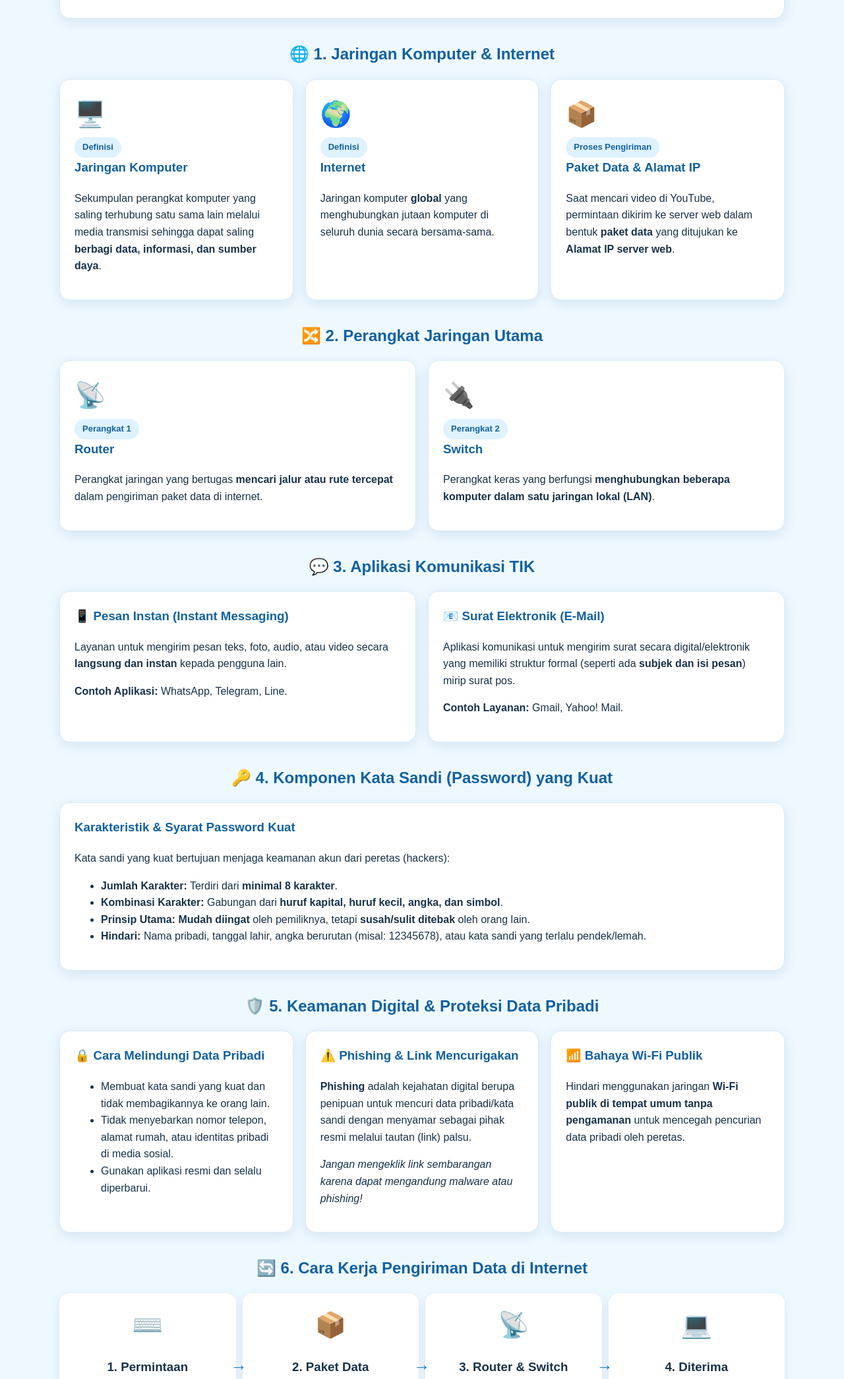
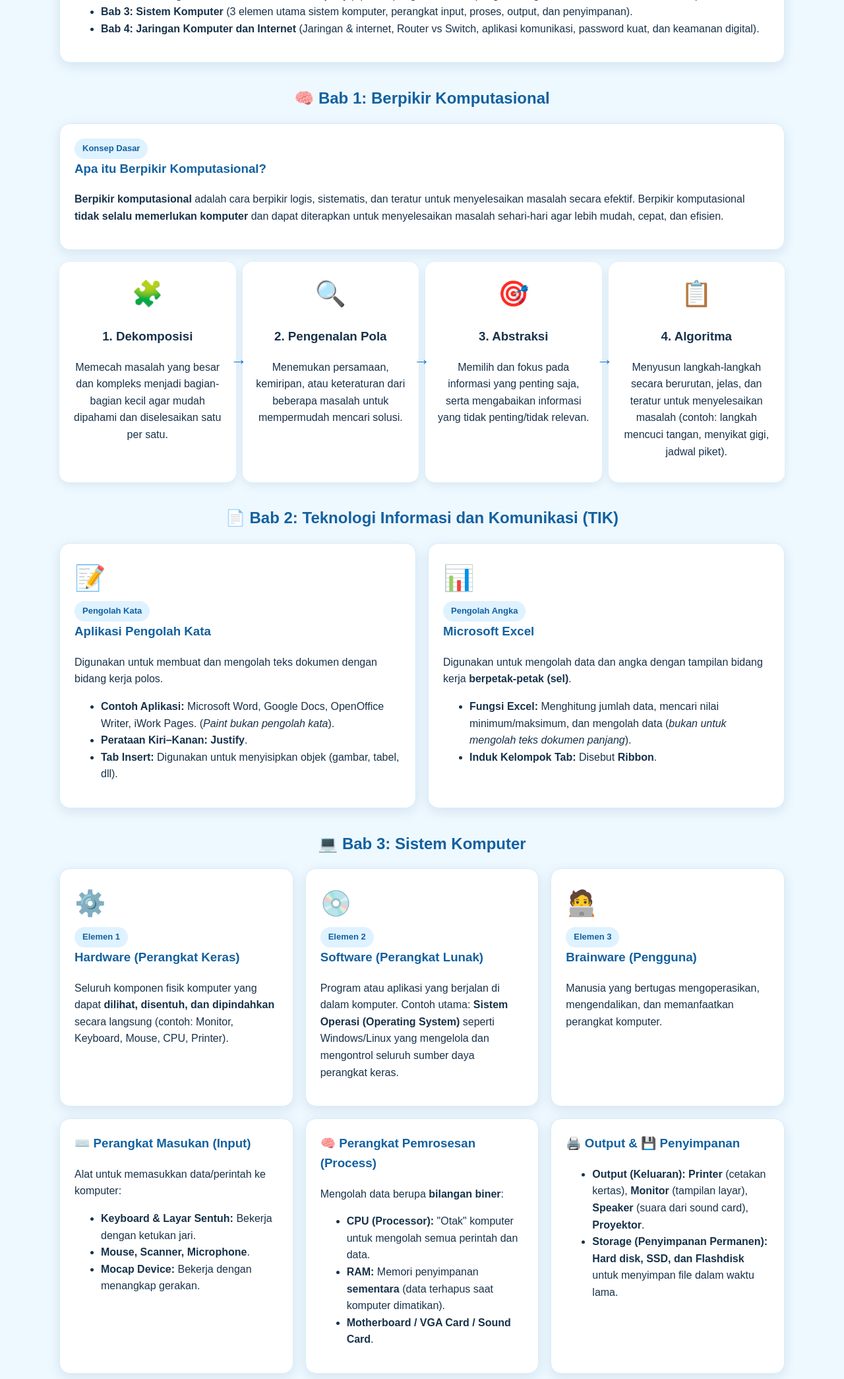
Before and after one commit to sujianduo/Rangkuman-5, a plain HTML site: page index.html in a window 1280 px wide. Shown: the part 416-2506 px from the top of the page at 66% size. Drawn offline with Linux system fonts and the light colour scheme.

Commit message:
Add files via upload

```diff
--- a/index.html
+++ b/index.html
@@ -3,7 +3,7 @@
 <head>
 <meta charset="UTF-8">
 <meta name="viewport" content="width=device-width, initial-scale=1.0">
-<title>Informatika Kelas 5 - Bab 4 Jaringan Komputer dan Internet</title>
+<title>Rangkuman SAS Informatika Kelas 5 - Semester I</title>
 <style>
 *{box-sizing:border-box}
 body{
@@ -81,7 +81,8 @@ table{
   border-collapse:collapse;
   background:white;
   border-radius:12px;
-  overflow:hidden
+  overflow:hidden;
+  margin-bottom:18px;
 }
 th,td{padding:12px;border:1px solid #d9e8f2;text-align:left}
 th{background:#dff2ff;color:#1261a0}
@@ -126,123 +127,181 @@ footer{
 <body>
 
 <header>
-  <h1>🌐 Jaringan Komputer dan Internet</h1>
-  <p>Informatika • Fase C Kelas V • Bab 4</p>
+  <h1>📚 Rangkuman Sumatif Akhir Semester (SAS) I</h1>
+  <p>Informatika • Fase C Kelas V • Semua Materi Semester I</p>
   <p>SD Widya Dharma Banjarmasin</p>
 </header>
 
 <main class="container">
 
-<h2 class="section-title">🎯 Ringkasan Utama Materi Sumatif</h2>
+<h2 class="section-title">🎯 Ringkasan Cakupan Materi SAS Semester I</h2>
 <div class="card">
-  <p><strong>Materi Sumatif Harian Bab 4 mencakup:</strong>
-  Konsep dasar jaringan komputer & Internet, fungsi Router dan Switch, pengiriman paket data & IP address, jenis aplikasi komunikasi (Pesan Instan vs Email), pembuatan Kata Sandi (Password) yang kuat, serta keamanan digital (Phishing, Link Fake, Wi-Fi Publik).</p>
+  <p><strong>Materi Sumatif Akhir Semester (SAS) I mencakup 4 Bab Utama:</strong></p>
+  <ul>
+    <li><strong>Bab 1: Berpikir Komputasional</strong> (Pengertian, manfaat, dan 4 pilar/komponen utama).</li>
+    <li><strong>Bab 2: Teknologi Informasi dan Komunikasi (TIK)</strong> (Aplikasi pengolah kata vs pengolah angka, antarmuka Ribbon, dan menu).</li>
+    <li><strong>Bab 3: Sistem Komputer</strong> (3 elemen utama sistem komputer, perangkat input, proses, output, dan penyimpanan).</li>
+    <li><strong>Bab 4: Jaringan Komputer dan Internet</strong> (Jaringan & internet, Router vs Switch, aplikasi komunikasi, password kuat, dan keamanan digital).</li>
+  </ul>
 </div>
 
-<h2 class="section-title">🌐 1. Jaringan Komputer & Internet</h2>
-<div class="grid">
-  <div class="card">
-    <div class="icon">🖥️</div>
-    <span class="badge">Definisi</span>
-    <h3>Jaringan Komputer</h3>
-    <p>Sekumpulan perangkat komputer yang saling terhubung satu sama lain melalui media transmisi sehingga dapat saling <strong>berbagi data, informasi, dan sumber daya</strong>.</p>
+<!-- BAB 1 -->
+<h2 class="section-title">🧠 Bab 1: Berpikir Komputasional</h2>
+<div class="card" style="margin-bottom:18px;">
+  <span class="badge">Konsep Dasar</span>
+  <h3>Apa itu Berpikir Komputasional?</h3>
+  <p><strong>Berpikir komputasional</strong> adalah cara berpikir logis, sistematis, dan teratur untuk menyelesaikan masalah secara efektif. Berpikir komputasional <strong>tidak selalu memerlukan komputer</strong> dan dapat diterapkan untuk menyelesaikan masalah sehari-hari agar lebih mudah, cepat, dan efisien.</p>
+</div>
+
+<div class="flow">
+  <div class="step">
+    <div class="icon">🧩</div>
+    <h3>1. Dekomposisi</h3>
+    <p>Memecah masalah yang besar dan kompleks menjadi bagian-bagian kecil agar mudah dipahami dan diselesaikan satu per satu.</p>
   </div>
-  <div class="card">
-    <div class="icon">🌍</div>
-    <span class="badge">Definisi</span>
-    <h3>Internet</h3>
-    <p>Jaringan komputer <strong>global</strong> yang menghubungkan jutaan komputer di seluruh dunia secara bersama-sama.</p>
+  <div class="step">
+    <div class="icon">🔍</div>
+    <h3>2. Pengenalan Pola</h3>
+    <p>Menemukan persamaan, kemiripan, atau keteraturan dari beberapa masalah untuk mempermudah mencari solusi.</p>
   </div>
-  <div class="card">
-    <div class="icon">📦</div>
-    <span class="badge">Proses Pengiriman</span>
-    <h3>Paket Data & Alamat IP</h3>
-    <p>Saat mencari video di YouTube, permintaan dikirim ke server web dalam bentuk <strong>paket data</strong> yang ditujukan ke <strong>Alamat IP server web</strong>.</p>
+  <div class="step">
+    <div class="icon">🎯</div>
+    <h3>3. Abstraksi</h3>
+    <p>Memilih dan fokus pada informasi yang penting saja, serta mengabaikan informasi yang tidak penting/tidak relevan.</p>
+  </div>
+  <div class="step">
+    <div class="icon">📋</div>
+    <h3>4. Algoritma</h3>
+    <p>Menyusun langkah-langkah secara berurutan, jelas, dan teratur untuk menyelesaikan masalah (contoh: langkah mencuci tangan, menyikat gigi, jadwal piket).</p>
   </div>
 </div>
 
-<h2 class="section-title">🔀 2. Perangkat Jaringan Utama</h2>
+<!-- BAB 2 -->
+<h2 class="section-title">📄 Bab 2: Teknologi Informasi dan Komunikasi (TIK)</h2>
 <div class="grid">
   <div class="card">
-    <div class="icon">📡</div>
-    <span class="badge">Perangkat 1</span>
-    <h3>Router</h3>
-    <p>Perangkat jaringan yang bertugas <strong>mencari jalur atau rute tercepat</strong> dalam pengiriman paket data di internet.</p>
+    <div class="icon">📝</div>
+    <span class="badge">Pengolah Kata</span>
+    <h3>Aplikasi Pengolah Kata</h3>
+    <p>Digunakan untuk membuat dan mengolah teks dokumen dengan bidang kerja polos.</p>
+    <ul>
+      <li><strong>Contoh Aplikasi:</strong> Microsoft Word, Google Docs, OpenOffice Writer, iWork Pages. (<em>Paint bukan pengolah kata</em>).</li>
+      <li><strong>Perataan Kiri–Kanan:</strong> <strong>Justify</strong>.</li>
+      <li><strong>Tab Insert:</strong> Digunakan untuk menyisipkan objek (gambar, tabel, dll).</li>
+    </ul>
   </div>
   <div class="card">
-    <div class="icon">🔌</div>
-    <span class="badge">Perangkat 2</span>
-    <h3>Switch</h3>
-    <p>Perangkat keras yang berfungsi <strong>menghubungkan beberapa komputer dalam satu jaringan lokal (LAN)</strong>.</p>
+    <div class="icon">📊</div>
+    <span class="badge">Pengolah Angka</span>
+    <h3>Microsoft Excel</h3>
+    <p>Digunakan untuk mengolah data dan angka dengan tampilan bidang kerja <strong>berpetak-petak (sel)</strong>.</p>
+    <ul>
+      <li><strong>Fungsi Excel:</strong> Menghitung jumlah data, mencari nilai minimum/maksimum, dan mengolah data (<em>bukan untuk mengolah teks dokumen panjang</em>).</li>
+      <li><strong>Induk Kelompok Tab:</strong> Disebut <strong>Ribbon</strong>.</li>
+    </ul>
   </div>
 </div>
 
-<h2 class="section-title">💬 3. Aplikasi Komunikasi TIK</h2>
+<!-- BAB 3 -->
+<h2 class="section-title">💻 Bab 3: Sistem Komputer</h2>
 <div class="grid">
   <div class="card">
-    <h3>📱 Pesan Instan (Instant Messaging)</h3>
-    <p>Layanan untuk mengirim pesan teks, foto, audio, atau video secara <strong>langsung dan instan</strong> kepada pengguna lain.</p>
-    <p><strong>Contoh Aplikasi:</strong> WhatsApp, Telegram, Line.</p>
+    <div class="icon">⚙️</div>
+    <span class="badge">Elemen 1</span>
+    <h3>Hardware (Perangkat Keras)</h3>
+    <p>Seluruh komponen fisik komputer yang dapat <strong>dilihat, disentuh, dan dipindahkan</strong> secara langsung (contoh: Monitor, Keyboard, Mouse, CPU, Printer).</p>
   </div>
   <div class="card">
-    <h3>📧 Surat Elektronik (E-Mail)</h3>
-    <p>Aplikasi komunikasi untuk mengirim surat secara digital/elektronik yang memiliki struktur formal (seperti ada <strong>subjek dan isi pesan</strong>) mirip surat pos.</p>
-    <p><strong>Contoh Layanan:</strong> Gmail, Yahoo! Mail.</p>
+    <div class="icon">💿</div>
+    <span class="badge">Elemen 2</span>
+    <h3>Software (Perangkat Lunak)</h3>
+    <p>Program atau aplikasi yang berjalan di dalam komputer. Contoh utama: <strong>Sistem Operasi (Operating System)</strong> seperti Windows/Linux yang mengelola dan mengontrol seluruh sumber daya perangkat keras.</p>
+  </div>
+  <div class="card">
+    <div class="icon">🧑‍💻</div>
+    <span class="badge">Elemen 3</span>
+    <h3>Brainware (Pengguna)</h3>
+    <p>Manusia yang bertugas mengoperasikan, mengendalikan, dan memanfaatkan perangkat komputer.</p>
   </div>
 </div>
 
-<h2 class="section-title">🔑 4. Komponen Kata Sandi (Password) yang Kuat</h2>
-<div class="card">
-  <h3>Karakteristik & Syarat Password Kuat</h3>
-  <p>Kata sandi yang kuat bertujuan menjaga keamanan akun dari peretas (hackers):</p>
-  <ul>
-    <li><strong>Jumlah Karakter:</strong> Terdiri dari <strong>minimal 8 karakter</strong>.</li>
-    <li><strong>Kombinasi Karakter:</strong> Gabungan dari <strong>huruf kapital, huruf kecil, angka, dan simbol</strong>.</li>
-    <li><strong>Prinsip Utama:</strong> <strong>Mudah diingat</strong> oleh pemiliknya, tetapi <strong>susah/sulit ditebak</strong> oleh orang lain.</li>
-    <li><strong>Hindari:</strong> Nama pribadi, tanggal lahir, angka berurutan (misal: 12345678), atau kata sandi yang terlalu pendek/lemah.</li>
-  </ul>
-</div>
-
-<h2 class="section-title">🛡️ 5. Keamanan Digital & Proteksi Data Pribadi</h2>
-<div class="grid">
+<div class="grid" style="margin-top:18px;">
   <div class="card">
-    <h3>🔒 Cara Melindungi Data Pribadi</h3>
+    <h3>⌨️ Perangkat Masukan (Input)</h3>
+    <p>Alat untuk memasukkan data/perintah ke komputer:</p>
     <ul>
-      <li>Membuat kata sandi yang kuat dan tidak membagikannya ke orang lain.</li>
-      <li>Tidak menyebarkan nomor telepon, alamat rumah, atau identitas pribadi di media sosial.</li>
-      <li>Gunakan aplikasi resmi dan selalu diperbarui.</li>
+      <li><strong>Keyboard & Layar Sentuh:</strong> Bekerja dengan ketukan jari.</li>
+      <li><strong>Mouse, Scanner, Microphone</strong>.</li>
+      <li><strong>Mocap Device:</strong> Bekerja dengan menangkap gerakan.</li>
     </ul>
   </div>
   <div class="card">
-    <h3>⚠️ Phishing & Link Mencurigakan</h3>
-    <p><strong>Phishing</strong> adalah kejahatan digital berupa penipuan untuk mencuri data pribadi/kata sandi dengan menyamar sebagai pihak resmi melalui tautan (link) palsu.</p>
-    <p><em>Jangan mengeklik link sembarangan karena dapat mengandung malware atau phishing!</em></p>
+    <h3>🧠 Perangkat Pemrosesan (Process)</h3>
+    <p>Mengolah data berupa <strong>bilangan biner</strong>:</p>
+    <ul>
+      <li><strong>CPU (Processor):</strong> "Otak" komputer untuk mengolah semua perintah dan data.</li>
+      <li><strong>RAM:</strong> Memori penyimpanan <strong>sementara</strong> (data terhapus saat komputer dimatikan).</li>
+      <li><strong>Motherboard / VGA Card / Sound Card</strong>.</li>
+    </ul>
   </div>
   <div class="card">
-    <h3>📶 Bahaya Wi-Fi Publik</h3>
-    <p>Hindari menggunakan jaringan <strong>Wi-Fi publik di tempat umum tanpa pengamanan</strong> untuk mencegah pencurian data pribadi oleh peretas.</p>
+    <h3>🖨️ Output & 💾 Penyimpanan</h3>
+    <ul>
+      <li><strong>Output (Keluaran):</strong> <strong>Printer</strong> (cetakan kertas), <strong>Monitor</strong> (tampilan layar), <strong>Speaker</strong> (suara dari sound card), <strong>Proyektor</strong>.</li>
+      <li><strong>Storage (Penyimpanan Permanen):</strong> <strong>Hard disk, SSD, dan Flashdisk</strong> untuk menyimpan file dalam waktu lama.</li>
+    </ul>
   </div>
 </div>
 
-<h2 class="section-title">🔄 6. Cara Kerja Pengiriman Data di Internet</h2>
-<div class="flow">
-  <div class="step"><div class="icon">⌨️</div><h3>1. Permintaan</h3><p>Pengguna mencari data/video di internet.</p></div>
-  <div class="step"><div class="icon">📦</div><h3>2. Paket Data</h3><p>Permintaan diubah jadi paket data ber-Alamat IP Server Web.</p></div>
-  <div class="step"><div class="icon">📡</div><h3>3. Router & Switch</h3><p>Router cari rute tercepat, Switch hubungkan jaringan lokal.</p></div>
-  <div class="step"><div class="icon">💻</div><h3>4. Diterima</h3><p>Paket data sampai di tujuan dan ditampilkan di layar gawai.</p></div>
+<!-- BAB 4 -->
+<h2 class="section-title">🌐 Bab 4: Jaringan Komputer dan Internet</h2>
+<div class="grid">
+  <div class="card">
+    <div class="icon">🌍</div>
+    <span class="badge">Jaringan & Perangkat</span>
+    <h3>Internet, Router & Switch</h3>
+    <ul>
+      <li><strong>Jaringan Komputer:</strong> Sekumpulan komputer yang saling terhubung untuk berbagi data.</li>
+      <li><strong>Internet:</strong> Jaringan komputer global yang menghubungkan jutaan komputer di seluruh dunia.</li>
+      <li><strong>Router:</strong> Mencari jalur/rute tercepat pengiriman paket data (beralamat IP server web).</li>
+      <li><strong>Switch:</strong> Menghubungkan beberapa komputer dalam satu jaringan lokal (LAN).</li>
+    </ul>
+  </div>
+  <div class="card">
+    <div class="icon">💬</div>
+    <span class="badge">Komunikasi Digital</span>
+    <h3>Pesan Instan vs Email</h3>
+    <ul>
+      <li><strong>Pesan Instan (Instant Messaging):</strong> Pengiriman pesan teks, foto, video secara <strong>langsung dan instan</strong>. Contoh: WhatsApp, Telegram.</li>
+      <li><strong>Surat Elektronik (Email):</strong> Pengiriman surat digital formal berpola subjek dan isi pesan. Contoh: Gmail, Yahoo! Mail.</li>
+    </ul>
+  </div>
+  <div class="card">
+    <div class="icon">🛡️</div>
+    <span class="badge">Keamanan Digital</span>
+    <h3>Password Kuat & Proteksi Data</h3>
+    <ul>
+      <li><strong>Password Kuat:</strong> Minimal <strong>8 karakter</strong>, kombinasi huruf kapital, huruf kecil, angka, dan <strong>simbol</strong> (mudah diingat, sulit ditebak).</li>
+      <li><strong>Phishing:</strong> Penipuan mencuri data pribadi/password dengan menyamar sebagai pihak resmi lewat link palsu.</li>
+      <li><strong>Tips Aman:</strong> Jangan bagikan password, hindari Wi-Fi publik sembarangan, dan jangan klik link mencurigakan.</li>
+    </ul>
+  </div>
 </div>
 
-<h2 class="section-title">📌 Matriks</h2>
+<h2 class="section-title">📌 Matriks Hafalan Cepat SAS Semester I</h2>
 <table>
-<tr><th>Konsep / Pertanyaan</th><th>Jawaban Utama</th></tr>
-<tr><td>Definisi Internet</td><td>Jaringan komputer global yang menghubungkan jutaan komputer di dunia</td></tr>
-<tr><td>Router</td><td>Mencari rute/jalur tercepat pengiriman paket data</td></tr>
-<tr><td>Switch</td><td>Menghubungkan beberapa komputer dalam satu jaringan lokal (LAN)</td></tr>
-<tr><td>Email (Surat Elektronik)</td><td>Kirim surat elektronik berpola subjek & isi pesan. Contoh: Gmail, Yahoo! Mail</td></tr>
-<tr><td>Pesan Instan</td><td>Kirim pesan teks/media secara langsung. Contoh: WhatsApp, Telegram, Line</td></tr>
-<tr><td>Syarat Password Kuat</td><td>Minimal 8 karakter, kombinasi huruf kapital, huruf kecil, angka, dan simbol</td></tr>
-<tr><td>Phishing</td><td>Penipuan mencuri data pribadi dengan berpura-pura menjadi pihak resmi via link palsu</td></tr>
-<tr><td>Melindungi Data Pribadi</td><td>1. Buat password kuat & rahasia<br>2. Jangan klik link sembarangan<br>3. Hindari Wi-Fi publik sembarangan</td></tr>
+<tr><th>Bab / Topik</th><th>Istilah / Konsep</th><th>Penjelasan Singkat & Kunci Jawaban</th></tr>
+<tr><td>Bab 1: Berpikir Komputasional</td><td>Dekomposisi</td><td>Memecah masalah besar menjadi bagian-bagian kecil</td></tr>
+<tr><td>Bab 1: Berpikir Komputasional</td><td>Pengenalan Pola</td><td>Menemukan persamaan atau kemiripan dari beberapa masalah</td></tr>
+<tr><td>Bab 1: Berpikir Komputasional</td><td>Abstraksi</td><td>Memilih informasi penting dan mengabaikan yang tidak penting</td></tr>
+<tr><td>Bab 1: Berpikir Komputasional</td><td>Algoritma</td><td>Langkah-langkah berurutan dan teratur untuk menyelesaikan masalah</td></tr>
+<tr><td>Bab 2: Aplikasi TIK</td><td>Word vs Excel</td><td>Word: bidang kerja polos (olah kata). Excel: bidang kerja berpetak (olah data)</td></tr>
+<tr><td>Bab 2: Aplikasi TIK</td><td>Tab Insert & Justify</td><td>Tab Insert: menyisipkan objek. Justify: perataan teks kiri-kanan</td></tr>
+<tr><td>Bab 3: Sistem Komputer</td><td>3 Elemen Utama</td><td>Hardware (perangkat keras), Software (perangkat lunak), Brainware (pengguna)</td></tr>
+<tr><td>Bab 3: Sistem Komputer</td><td>CPU & RAM</td><td>CPU (Processor): otak pemroses data. RAM: memori sementara</td></tr>
+<tr><td>Bab 3: Sistem Komputer</td><td>Input, Output, Storage</td><td>Input: Keyboard/Mouse. Output: Monitor/Printer/Speaker. Storage: Harddisk/SSD/Flashdisk</td></tr>
+<tr><td>Bab 4: Internet</td><td>Router vs Switch</td><td>Router: mencari rute tercepat paket data. Switch: penghubung jaringan lokal (LAN)</td></tr>
+<tr><td>Bab 4: Keamanan</td><td>Password & Phishing</td><td>Password kuat: min. 8 karakter + simbol. Phishing: pencurian data via tautan palsu</td></tr>
 </table>
 
 </main>
@@ -252,8 +311,8 @@ footer{
 		</a>
 	</div>
 <footer>
-  <strong>Selamat Belajar & Sukses Asesmen Sumatif!</strong><br>
-  Informatika SD • Kelas V • Bab 4 Jaringan Komputer dan Internet
+  <strong>Selamat Belajar & Sukses Sumatif Akhir Semester (SAS) I!</strong><br>
+  Informatika SD • Kelas V • SD Widya Dharma Banjarmasin
 </footer>
 
 </body>
```
